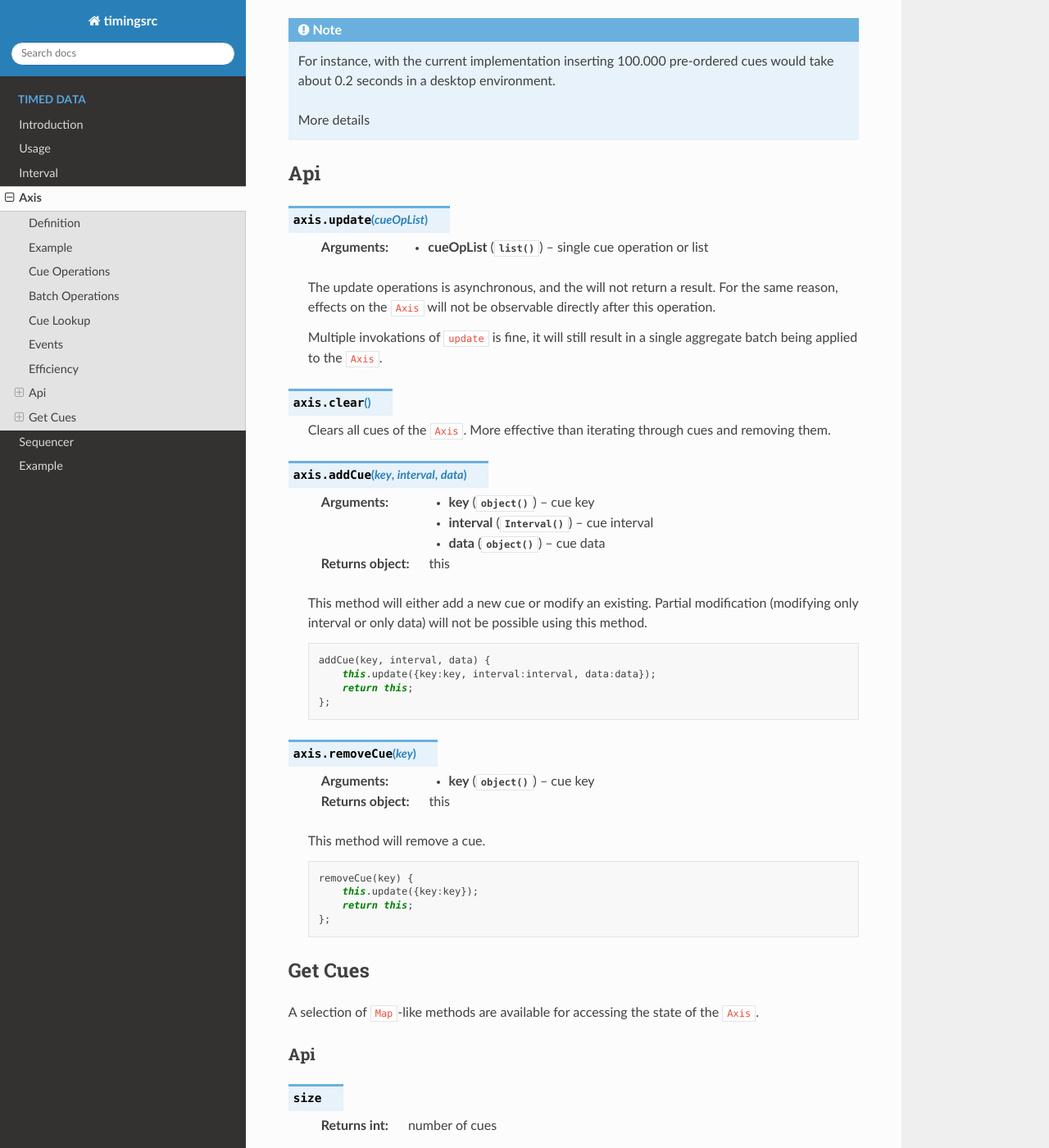
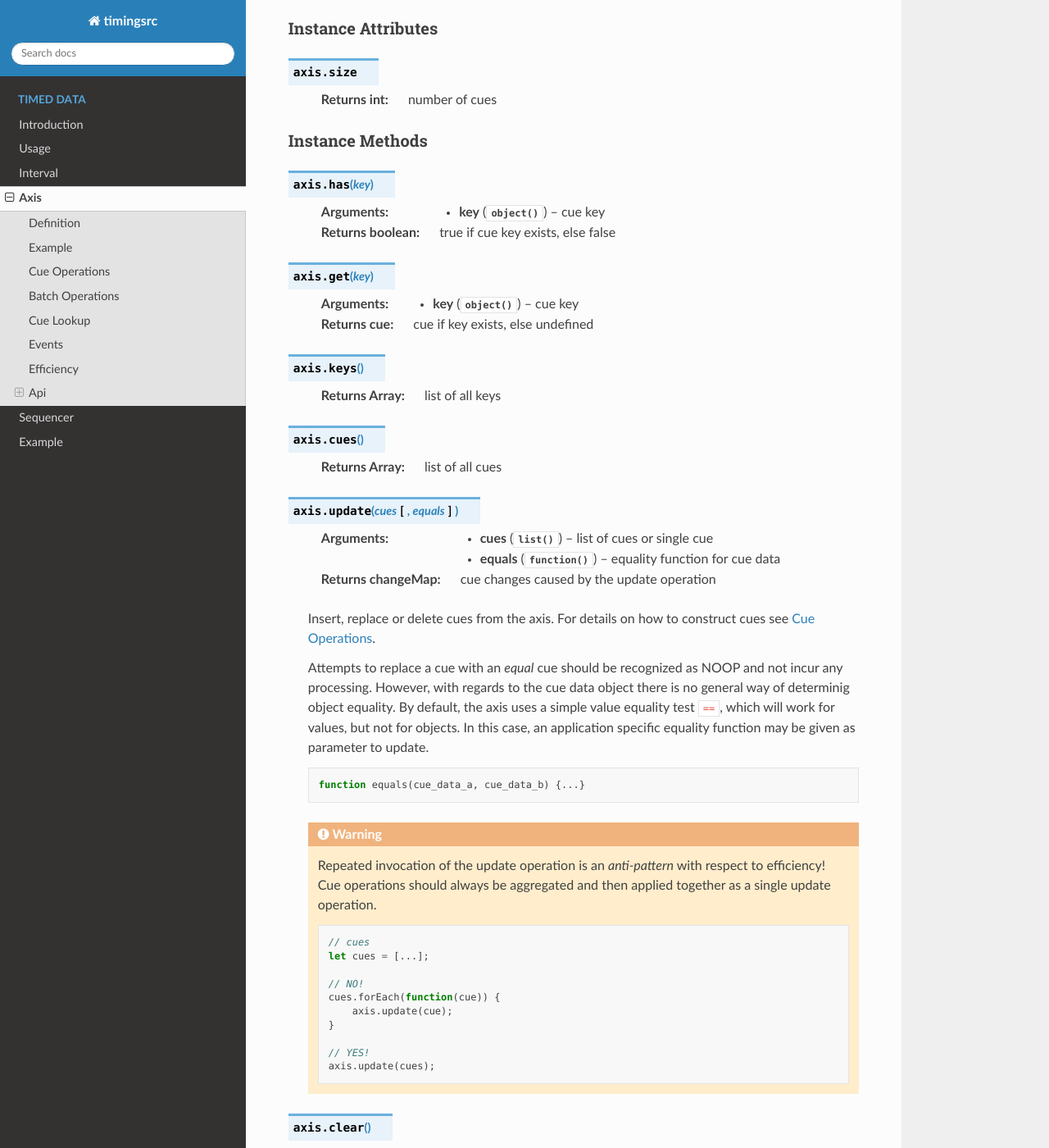
Before and after one commit to ingararntzen/timingdocs, a Sphinx documentation site: the page built from docs/source/timeddata/axis.rst, in a window 1280 px wide and 1400 px high, scrolled down 5215 px. Shown: the whole window at 82% size. Built offline with Sphinx 7.4.7 and the Read the Docs theme 2.0.0, drawn with Linux system fonts in a browser that asks for light colours; some of the changed text lies outside the part shown.

Commit message:
fixing axis api

```diff
--- a/docs/source/timeddata/axis.rst
+++ b/docs/source/timeddata/axis.rst
@@ -153,6 +153,10 @@
 D      INSERT cue            REPLACE cue
 =====  ====================  ==============================
 
+
+
+
+
 .. _axis-batch:
 
 Batch Operations
@@ -185,24 +189,7 @@
     axis.update(cues);
 
 
-..  warning::
 
-    Repeated invocation of the update operation is an *anti-pattern*
-    with respect to efficiency! Cue operations should always be
-    aggregated and then applied together with a single update operation.
-
-    ..  code-block:: javascript
-
-        // cues
-        let cues = [...];
-
-        // NO!
-        cues.forEach(function(cue)) {
-            axis.update(cue);
-        }
-
-        // YES!
-        axis.update(cues);
 
 ..  note::
 
@@ -216,7 +203,7 @@
 
 
 
-.. axis-lookup:
+.. _axis-lookup:
 
 Cue Lookup
 ------------------------------------------------------------------------
@@ -318,72 +305,26 @@
 ------------------------------------------------------------------------
 
 
-..  js:method:: axis.update (cueOpList)
+Constructor
+""""""""""""""""""""""""""""""""""""""""""""""""""""""""""""""""""""""""
 
-    :param list cueOpList: single cue operation or list
+..  js:class:: Axis()
 
-    The update operations is asynchronous, and the will not return a result.
-    For the same reason, effects on the ``Axis`` will not be observable
-    directly after this operation.
+    Create an empty axis.
 
-    Multiple invokations of ``update`` is fine, it will still result
-    in a single aggregate batch being applied to the ``Axis``.
+
+Instance Attributes
+""""""""""""""""""""""""""""""""""""""""""""""""""""""""""""""""""""""""
+
+..  js:attribute:: axis.size
+
+    :returns int: number of cues
 
 
 
-..  js:method:: axis.clear()
-
-    Clears all cues of the ``Axis``. More effective than iterating
-    through cues and removing them.
-
-
-..  js:method:: axis.addCue (key, interval, data)
-
-    :param object key: cue key
-    :param Interval interval: cue interval
-    :param object data: cue data
-    :returns object: this
-
-    This method will either add a new cue or modify an existing.
-    Partial modification (modifying only interval or only data) will not be
-    possible using this method.
-
-    ..  code-block:: javascript
-
-        addCue(key, interval, data) {
-            this.update({key:key, interval:interval, data:data});
-            return this;
-        };
-
-..  js:method:: axis.removeCue (key)
-
-    :param object key: cue key
-    :returns object: this
-
-    This method will remove a cue.
-
-    ..  code-block:: javascript
-
-        removeCue(key) {
-            this.update({key:key});
-            return this;
-        };
-
-
-.. axis-get:
-
-Get Cues
-------------------------------------------------------------------------
-
-A selection of ``Map``-like methods are available for accessing the
-state of the ``Axis``.
-
-Api
+Instance Methods
 """"""""""""""""""""""""""""""""""""""""""""""""""""""""""""""""""""""""
 
-..  js:attribute:: size
-
-    :returns int: number of cues
 
 ..  js:method:: axis.has(key)
 
@@ -404,40 +345,75 @@
     :returns Array: list of all cues
 
 
+..  js:method:: axis.update (cues[, equals])
+
+    :param list cues: list of cues or single cue
+    :param function equals: equality function for cue data
+    :returns changeMap: cue changes caused by the update operation
+
+    Insert, replace or delete cues from the axis. For details on how
+    to construct cues see :ref:`axis-update`.
+
+    Attempts to replace a cue with an *equal* cue should be recognized
+    as NOOP and not incur any processing. However, with regards to the
+    cue data object there is no general way of determinig object
+    equality. By default, the axis uses a simple value equality test
+    ``==``, which will work for values, but not for objects.
+    In this case, an application specific equality function may be
+    given as parameter to update.
+
+    ..  code-block:: javascript
+
+        function equals(cue_data_a, cue_data_b) {...}
+
+    ..  warning::
+
+        Repeated invocation of the update operation is an *anti-pattern*
+        with respect to efficiency! Cue operations should always be
+        aggregated and then applied together as a single update operation.
+
+        ..  code-block:: javascript
+
+            // cues
+            let cues = [...];
+
+            // NO!
+            cues.forEach(function(cue)) {
+                axis.update(cue);
+            }
+
+            // YES!
+            axis.update(cues);
 
 
+..  js:method:: axis.clear()
 
-Api
-""""""""""""""""""""""""""""""""""""""""""""""""""""""""""""""""""""""""
+    Clears all cues of the axis. More effective than iterating
+    through cues and removing them.
+
 
 ..  js:method:: axis.lookup(interval[, mode])
 
-    :param Interval interval: search interval
-    :param int mode: search mode
+    :param Interval interval: lookup interval
+    :param int mode: lookup mode
     :returns Array: list of cues
 
-    Returns all cues for a given interval on ``Axis``. Search mode
-    specifies which cues to include.
+    Returns all cues matching a given interval on axis. Lookup mode
+    specifies the exact meaning of *match*, see :ref:`axis-lookup`.
 
-    Since ``Intervals`` may also be used to represent singular points
-    (see :ref:`interval-definition`), the lookup operation readily supports lookup for
-    cues that are valid for a single point on the timeline.
+    Note also that the lookup operation may be used to lookup cues that
+    match a single point on the timeline, simply by defining the
+    lookup interval as a single point.
 
 
+..  js:method:: axis.lookup_delete(interval[, mode])
 
-..  js:method:: axis.lookup_remove(interval[, mode])
+    :param Interval interval: lookup interval
+    :param int mode: search mode
+    :returns Array: list of deleted cues
 
-    :param Interval interval: search interval
-    :param int mode: search mode
-    :returns Array: list of removed cues
+    Similar to *lookup*, except that it deletes all cues matching a given interval.
 
-    Removes all cues for a given interval on ``Axis``. Search mode
-    specifies which cues to include. More effective than iterating
-    through cues and removing them iteratively.
-
-
-Api
-""""""""""""""""""""""""""""""""""""""""""""""""""""""""""""""""""""""""
 
 ..  js:method:: axis.on (type, callback[, ctx])
 
--- a/docs/source/timeddata/interval.rst
+++ b/docs/source/timeddata/interval.rst
@@ -354,9 +354,6 @@
 Static Functions
 """"""""""""""""""""""""""""""""""""""""""""""""""""""""""""""""""""""""
 
-
-
-
 ..  js:function:: Interval.cmpLow (interval_a, interval_b)
 
     :param Interval interval_a: interval A
```
